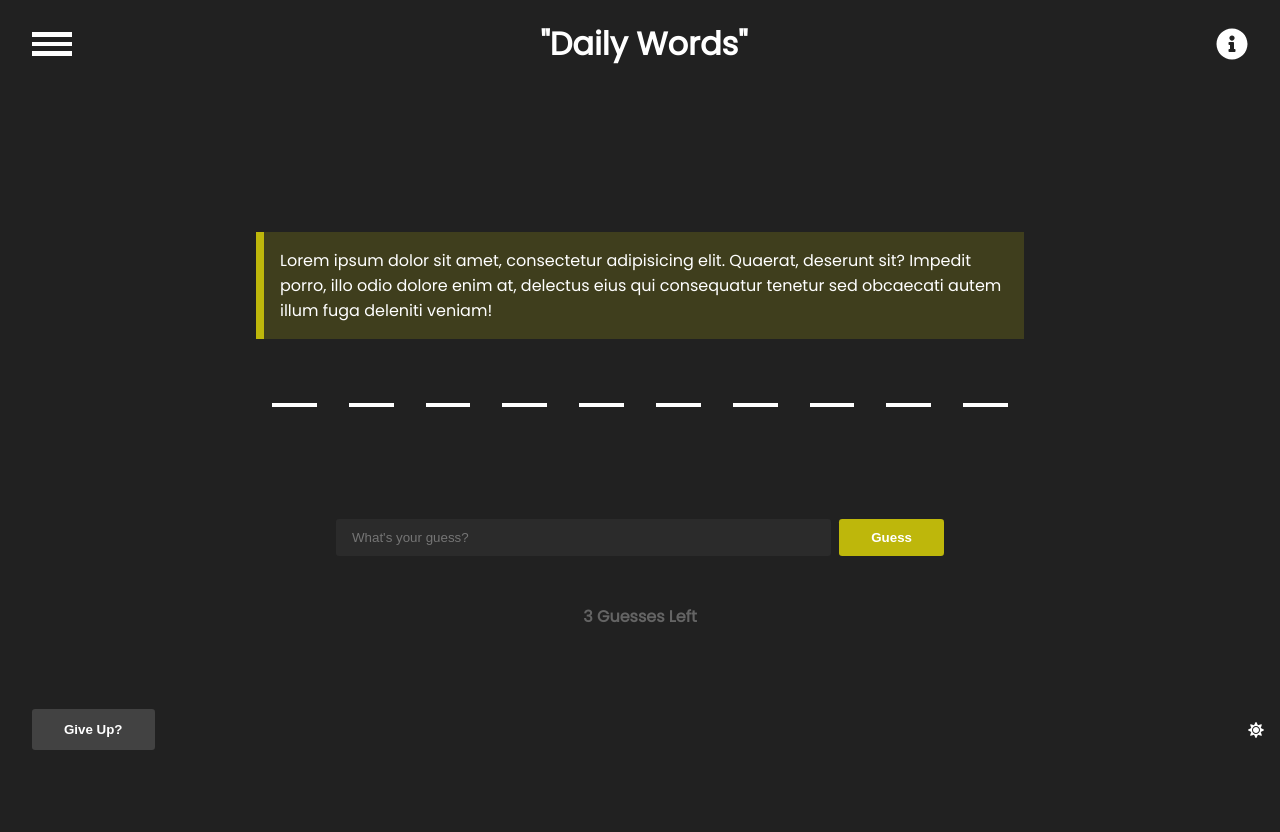
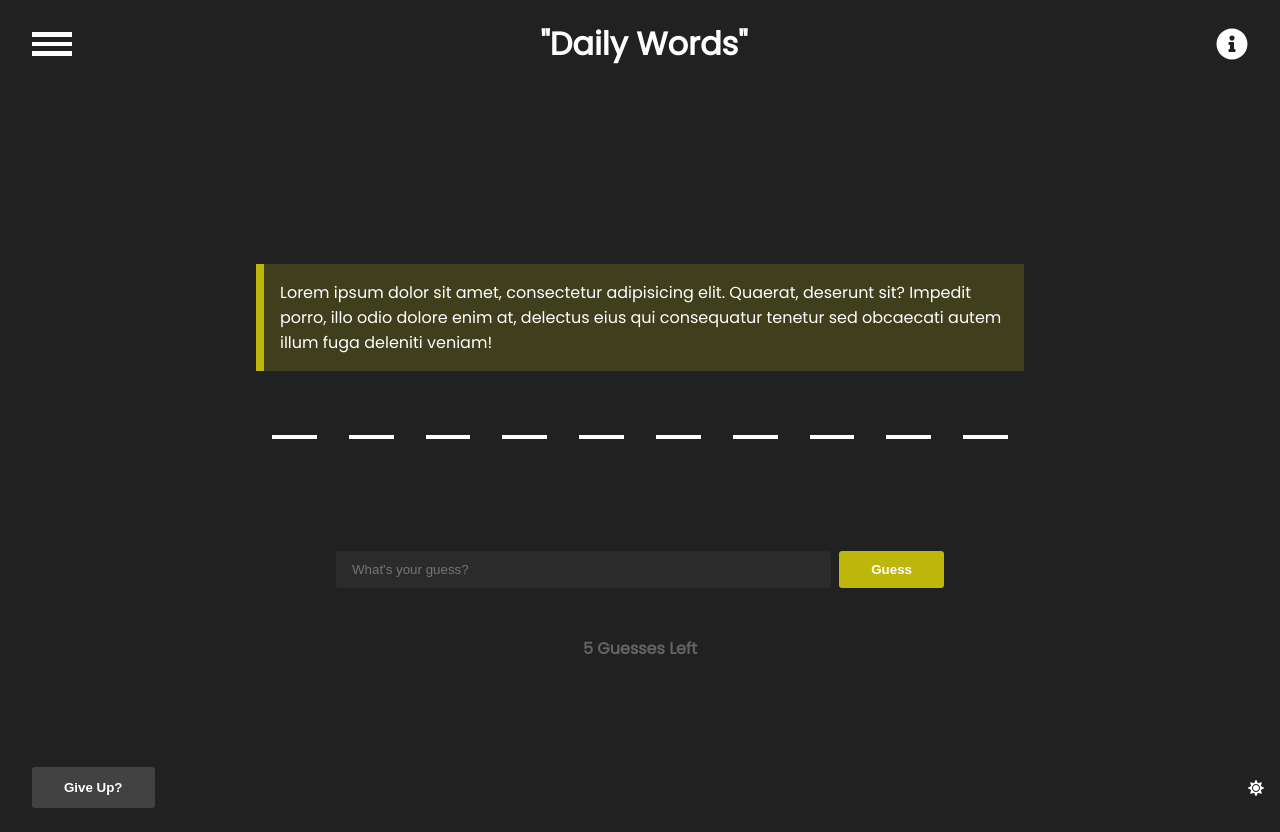
Before and after one commit to MeshaMakes/DailyWords, a React (Create React App) app in the folder dailywords/: page / in a window 1280 px wide. Before the commit the page ends 800 px from the top, so only its background shows below. Built offline with nearby package versions, Linux system fonts and the light colour scheme.

Commit message:
fixed minor bugs

```diff
--- a/dailywords/src/App.css
+++ b/dailywords/src/App.css
@@ -11,4 +11,27 @@ body {
   padding: 0rem;
   font-family: 'Poppins', sans-serif;
   overflow-x: hidden;
+  overflow-y: auto;
 }
+
+.App {
+  display: flex;
+  height: 100vh;
+  flex-direction: column;
+  justify-content: space-between;
+}
+
+::-webkit-scrollbar {
+  height: 0.35rem;
+  width: 0.35rem;
+}
+::-webkit-scrollbar-track {
+  background: #424242;
+}
+::-webkit-scrollbar-thumb {
+  background: #666666;
+  border-radius: 50rem;
+}
+::-webkit-scrollbar-thumb:hover {
+  background: #BEB70B70;
+}
--- a/dailywords/src/App.js
+++ b/dailywords/src/App.js
@@ -8,10 +8,13 @@ import Footer from './components/Footer/Footer';
 const App = () => {
   return (
     <div className="App">
-      <Header />
-      <Definition def={"Lorem ipsum dolor sit amet, consectetur adipisicing elit. Quaerat, deserunt sit? Impedit porro, illo odio dolore enim at, delectus eius qui consequatur tenetur sed obcaecati autem illum fuga deleniti veniam!"}/>
-      <WordGuess />
-      <AddGuess />
+      <div>
+        <Header />
+        <Definition def={"Lorem ipsum dolor sit amet, consectetur adipisicing elit. Quaerat, deserunt sit? Impedit porro, illo odio dolore enim at, delectus eius qui consequatur tenetur sed obcaecati autem illum fuga deleniti veniam!"}/>
+        <WordGuess />
+        <AddGuess />
+      </div>
+
 
       <Footer />
     </div>
--- a/dailywords/src/components/AddGuess/AddGuess.jsx
+++ b/dailywords/src/components/AddGuess/AddGuess.jsx
@@ -2,7 +2,7 @@ import { useRef, useState } from 'react'
 import './AddGuess.css'
 
 const AddGuess = () => {
-    const [guess, setGuess] = useState(3)
+    const [guess, setGuess] = useState(5)
     const inputVal = useRef()
 
     const guessesLeft = () => {
@@ -20,7 +20,7 @@ const AddGuess = () => {
     return (
         <div className="guessWrap">
             <form className="formWrap" onSubmit={(e) => e.preventDefault()}>
-                <input ref={inputVal} type="text" placeholder="What's your guess?" name="guessBox"/>
+                <input ref={inputVal} autoComplete="off" type="text" placeholder="What's your guess?" name="guessBox"/>
                 <button type="submit" onClick={() => guessesLeft()}>Guess</button>
             </form>
             <h4>{guess} Guesses Left</h4>
--- a/dailywords/src/components/Footer/Footer.css
+++ b/dailywords/src/components/Footer/Footer.css
@@ -4,7 +4,7 @@
     justify-content: space-between;
     align-items: center;
     height: min-content;
-    margin-top: 5rem;
+    margin-bottom: 0.5rem;
     width: 100%;
     padding: 0rem 1rem;
 }
@@ -30,3 +30,9 @@
     cursor: pointer;
     margin-right: 1rem;
 }
+
+/* @media (max-width: 768px) {
+    .footerWrap {
+        margin-top: 5rem;
+    }
+} */
--- a/dailywords/src/components/Header/Header.css
+++ b/dailywords/src/components/Header/Header.css
@@ -5,7 +5,7 @@
     align-items: center;
     width: 100%;
     height: 3.5rem;
-    margin-bottom: 10rem;
+    margin-bottom: 12rem;
 }
 
 .header h2 {
```
